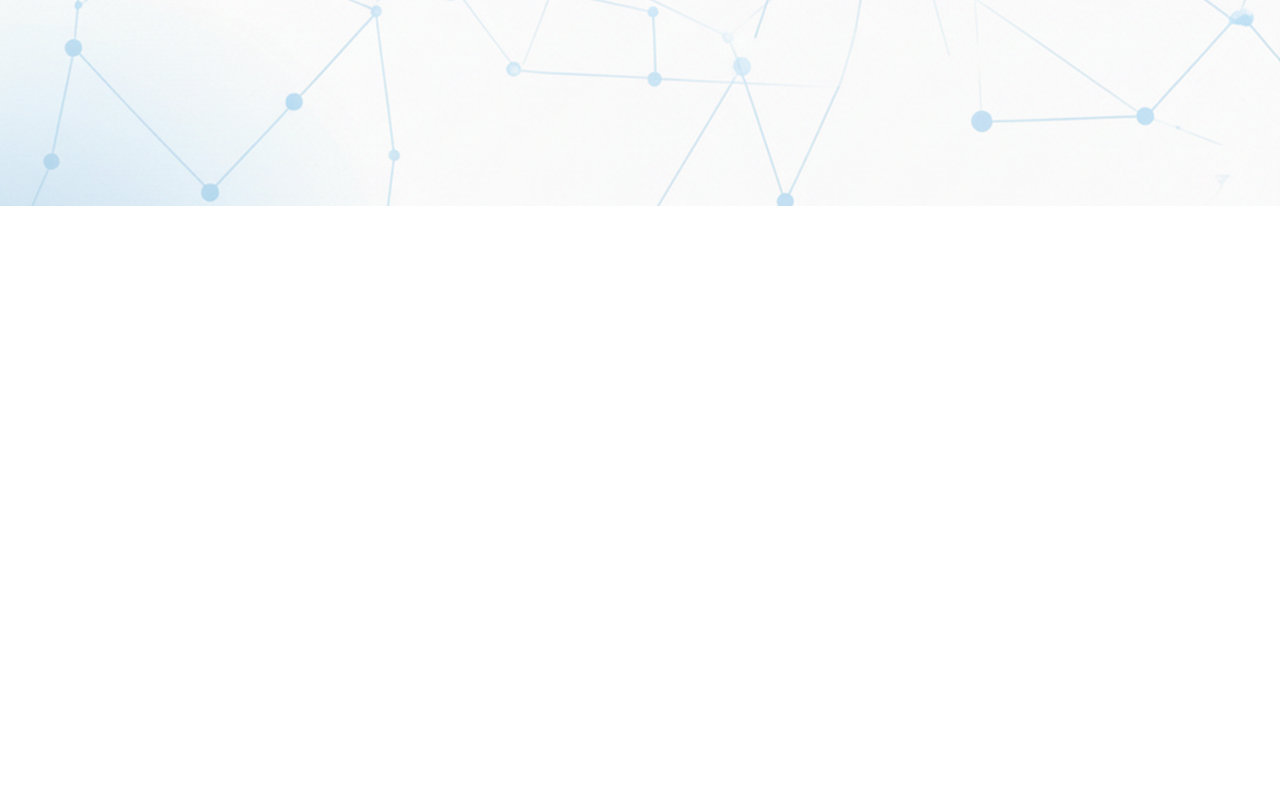
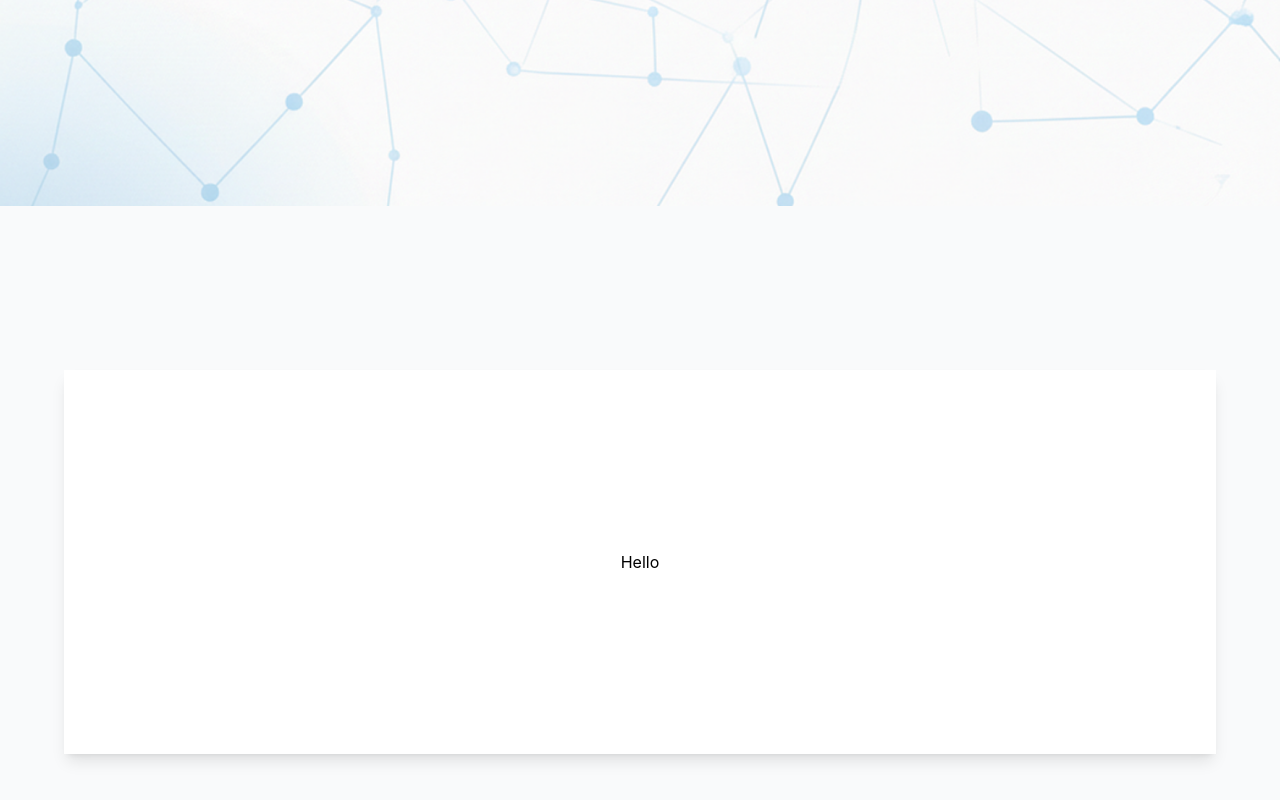
Before and after one commit to Step-Wise-Roadmaps/Step-Wise, a React (Vite) app in the folder Frontend/: page / in a window 1280 px wide. Shown: the part 586-1386 px from the top of the page. Before the commit the page ends 800 px from the top, so only its background shows below. Built offline with nearby package versions, Linux system fonts and the light colour scheme.

Commit message:
Feat: start dev method-section create dev

```diff
--- a/Frontend/src/page/Hero.jsx
+++ b/Frontend/src/page/Hero.jsx
@@ -4,6 +4,7 @@ import heroImgg from '../assets/HeroImg/heroImgg.png'
 function Hero() {
     return(
         <>
+            <div>
                 <div className='relative'>
                     <div className='flex flex-col justify-center'>
                         <img className='object-cover bg-no-repeat bg-center mt-20 h-[89vh]'
@@ -27,6 +28,14 @@ function Hero() {
                         </div>
                     </div>
                 </div>
+
+                <div className="bg-gray-50 w-full h-[89vh] flex items-center justify-center">
+                    <div className="h-96 w-full max-w-6xl flex items-center justify-center bg-white shadow-lg">
+                        <h1>Hello</h1>
+                    </div>
+                </div>
+
+            </div>
         </>
     )
 }
```
Lines whose indentation alone changed are shown as unchanged.
